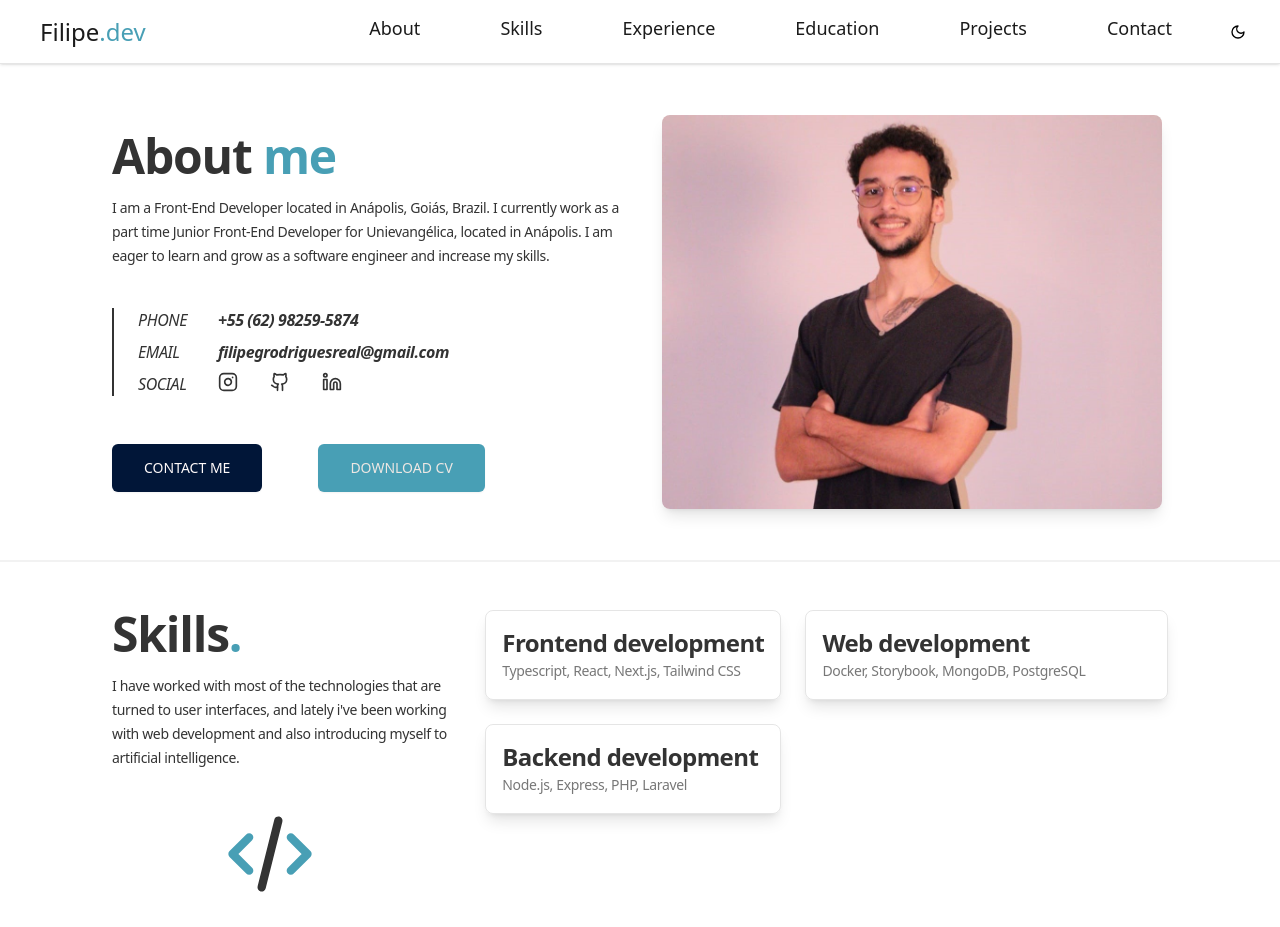
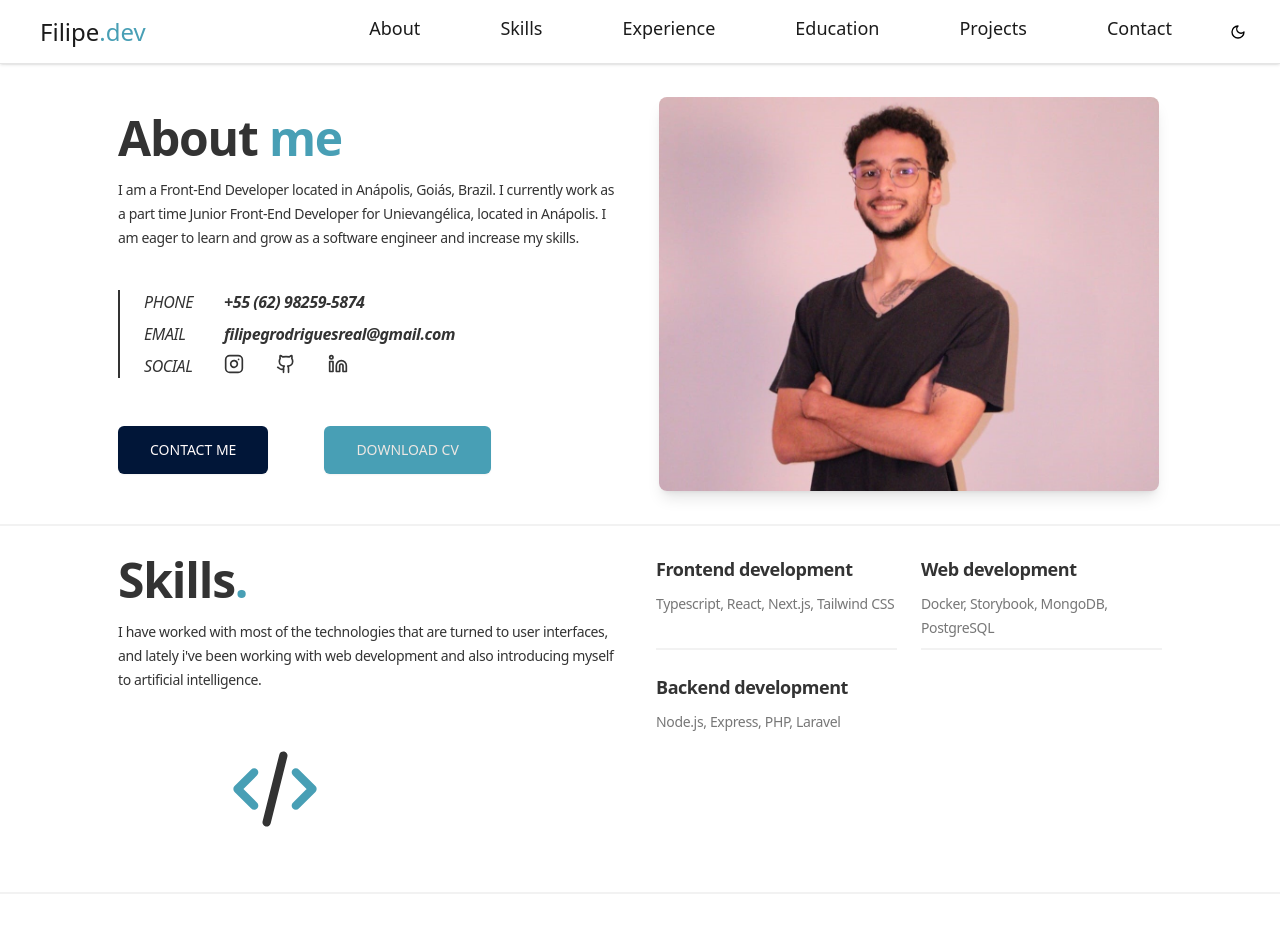
Before and after one commit to FilipeVOl/portfolio, a Next.js app: page / in a window 1280 px wide. Shown: the top 927 px of the page. Built offline with nearby package versions, Linux system fonts and the light colour scheme.

Commit message:
FIX: padronzei skills

```diff
--- a/app/components/SkillCard.tsx
+++ b/app/components/SkillCard.tsx
@@ -1,10 +1,13 @@
 import React from 'react'
 import { Typography } from '@/components/ui/typography'
+
 const SkillCard = ({ title, content, id }: { title: string, content: string, id?: string }) => {
   return (
-    <div id={id} className="bg-transparent border border-black/10 shadow-lg p-4 rounded-lg w-full lg:flex-1">
-        <Typography className="divide-b divide-black/10 md:whitespace-nowrap overflow-hidden md:text-ellipsis" variant="h3">{title}</Typography>
-        <Typography className="md:whitespace-nowrap overflow-hidden text-ellipsis" variant="subdesc">{content}</Typography>
+    <div id={id}>
+      <div className="flex mt-6 md:mt-0 gap-2 items-center">
+        <Typography className="font-bold" variant="h3">{title}</Typography>
+      </div>
+      <Typography variant="subdesc">{content}</Typography>
     </div>
   )
 }
--- a/app/globals.css
+++ b/app/globals.css
@@ -11,64 +11,19 @@
   --color-primary: #011638;
   --color-primary-dark: #FFB6C1;
   --color-primary-text: #1b1b1b;
-
   --color-secondary: #489FB5;
   --color-secondary-text: #EDE7E3;
   --color-tertiary: #2E294E;
 }
 
-.date {
-  color: var(--color-primary-text);
-  margin-left: 0.75rem;
-  margin-right: 0.75rem;
-}
-
-.vertical-timeline::before {
-  background: var(--color-primary-text) !important;
-}
-
-@media (max-width: 600px) {
-  .vertical-timeline {
-    width: 100% !important;
-    padding: 1em 0 !important;
-    display: flex;
-    flex-direction: column;
-    align-items: center;
-  }
-  .vertical-timeline::before {
-    display: none !important;
-  }
-  .vertical-timeline-element-content {
-    margin-left: 0 !important;
-    margin-right: 0 !important;
-    padding: 0.5em !important;
-    min-width: 0 !important;
-    width: 95vw !important;
-    box-sizing: border-box;
-    float: none !important;
-    display: flex;
-    flex-direction: column;
-    align-items: center;
-  }
-  .vertical-timeline-element-icon {
-    display: none !important;
-  }
-  .date,
-  .vertical-timeline-element-date {
-    font-size: 0.85rem !important;
-    margin-left: 0 !important;
-    margin-right: 0 !important;
-    word-break: break-word;
-    max-width: 90vw;
-    text-align: center;
-    font-style: italic;
-    opacity: 1 !important;
-    margin-top: 0.5em;
-  }
   .dialog {
     max-width: 95vw !important;
     padding: 1rem !important;
   }
+
+.row {
+  margin-left: -15px;
+  margin-right: -15px;
 }
 
 .dialog {
@@ -81,12 +36,6 @@
   max-height: 100vh;
 }
 
-@media (max-width: 912px) {
-  .date {
-    color: white !important;
-    opacity: 1 !important;
-  }
-}
 
 @layer utilities {
   .animate-fade-in-up {
@@ -107,7 +56,7 @@
 main {
   height: 100%;
   max-height: 1104px;
-  padding: 3rem 1.5rem;
+  padding: 30px;
   overflow: auto;
   max-width: 1104px;
   margin: 0 auto;
@@ -117,6 +66,7 @@ main {
   position: relative;
   padding-bottom: 120px;
 }
+
 .main-content.main-icon::after {
   content: '';
   position: absolute;
@@ -130,11 +80,11 @@ main {
   pointer-events: none;
 }
 
-@media (max-width: 766px) {
+@media (max-width: 1024px) {
   .main-content.main-icon::after {
     display: none;
   }
   .main-content.main-icon {
-    padding-bottom: 70px;
+    padding-bottom: 0px;
   }
 }
--- a/app/skills/page.tsx
+++ b/app/skills/page.tsx
@@ -1,21 +1,37 @@
 import { Typography } from "@/components/ui/typography";
 import SkillCard from "../components/SkillCard";
 import CodeIcon from "../components/CodeIcon";
+import { skillItems } from "./skill-items";
+import Divider from "../components/Divider";
+import React from "react";
 
 export default function SkillsPage() {
   return (
     <main id="skills">
       <div className="main-content main-icon">
-        <div className="flex flex-col md:grid md:grid-cols-[1fr_2fr] gap-8">
-          <div className="max-w-3xl space-y-4">
+        <div className="flex flex-col lg:flex-row gap-8 w-full">
+          <div className="max-w-3xl space-y-4 w-full ">
             <Typography variant="h1" className="text-start">Skills<span className="text-secondary">.</span></Typography>
             <Typography variant="lead" className="text-start">I have worked with most of the technologies that are turned to user interfaces, and lately i've been working with web development and also introducing myself to artificial intelligence.</Typography>
           </div>
-            <div id="skills-grid" className="grid grid-cols-1 lg:grid-cols-[1fr_1fr] xl:grid-cols-[1fr_3fr] gap-6">
-                <SkillCard id="frontend-skills" title="Frontend development" content="Typescript, React, Next.js, Tailwind CSS" />
-                <SkillCard id="web-skills" title="Web development" content="Docker, Storybook, MongoDB, PostgreSQL" />
-                <SkillCard id="backend-skills" title="Backend development" content="Node.js, Express, PHP, Laravel" />
+          <div className="w-full">
+            <div className="grid grid-cols-1 lg:grid-cols-2 gap-6 w-full">
+              {skillItems.map((item, idx) => (
+                <div key={item.id} className="h-full">
+                  <div className="advantages-box w-full flex flex-col h-full">
+                    <Typography className="font-bold mb-2" variant="h4">
+                      {item.title}
+                    </Typography>
+                    <Typography className="mb-2" noMargin variant="subdesc">
+                      {item.content}
+                    </Typography>
+                    <div className="flex-grow" />
+                    {idx !== skillItems.length - 1 && <Divider />}
+                  </div>
+                </div>
+              ))}
             </div>
+          </div>
         </div>
       </div>
     </main>
--- /dev/null
+++ b/app/skills/skill-items.tsx
@@ -0,0 +1,19 @@
+import type { SkillElement } from '@/types';
+
+export const skillItems: SkillElement[] = [
+  {
+    id: "frontend-skills",
+    title: "Frontend development",
+    content: "Typescript, React, Next.js, Tailwind CSS"
+  },
+  {
+    id: "web-skills",
+    title: "Web development",
+    content: "Docker, Storybook, MongoDB, PostgreSQL"
+  },
+  {
+    id: "backend-skills",
+    title: "Backend development",
+    content: "Node.js, Express, PHP, Laravel"
+  }
+];
--- a/components/ui/typography.tsx
+++ b/components/ui/typography.tsx
@@ -48,7 +48,7 @@ export function Typography({
           h1: "font-bold scroll-m-20 text-4xl font-extrabold tracking-tight lg:text-5xl",
           h2: "font-bold scroll-m-20 border-b pb-2 text-3xl font-semibold tracking-tight first:mt-0",
           h3: "font-bold scroll-m-20 text-2xl font-semibold tracking-tight",
-          h4: "font-bold scroll-m-20 text-md font-semibold tracking-tight",
+          h4: "font-bold scroll-m-20 text-[18px] leading-[1.55] tracking-tight",
           p: `leading-7 ${
             !noMargin ? "[&:not(:first-child)]:mt-6" : ""
           }`,
```
Also changed, not shown: types/index.ts (+10 -0 lines).
